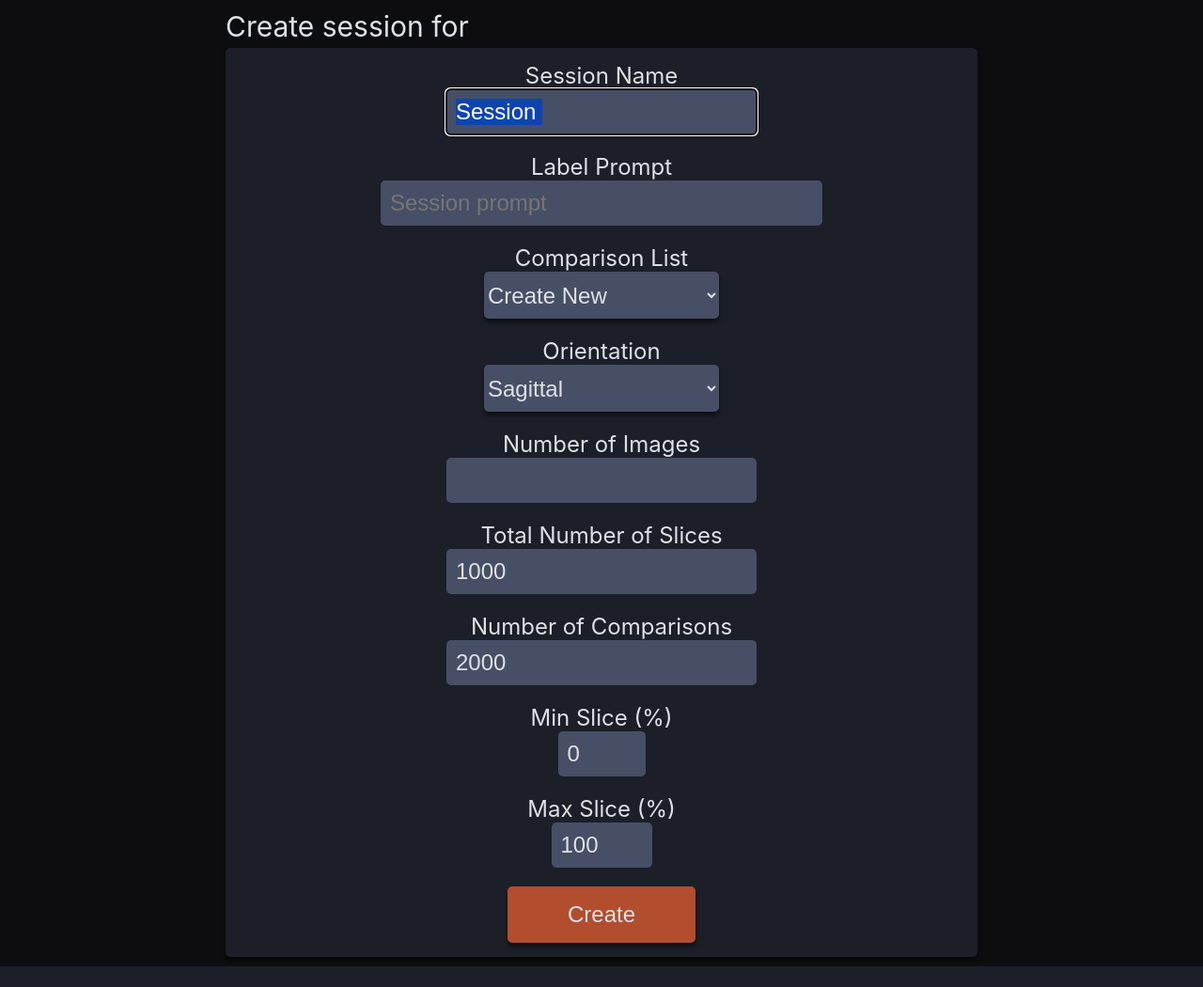
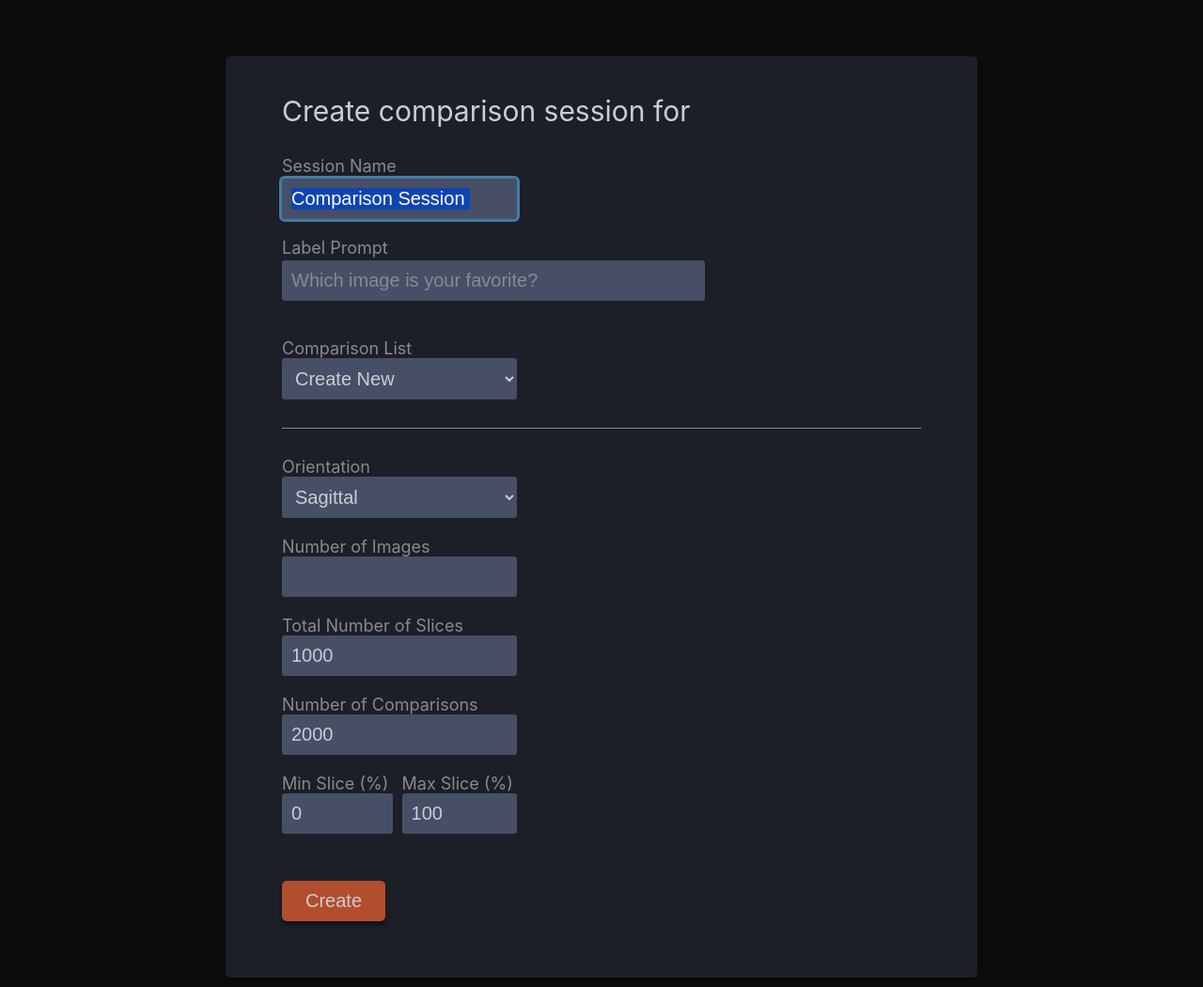
Before and after one commit to gsnlyd/SliceLabeler, a Flask app: template templates/create_comparison_session.html in a window 1280 px wide. Shown: the whole page at 94% size. Before the commit the page ends 1028 px from the top, so only its background shows below. Run offline with Flask 2, Linux system fonts and the light colour scheme; the template is opened without the code that fills it: values that come from a table or form of the project are taken from there, others are empty.

Commit message:
Redesign forms

```diff
--- a/application.py
+++ b/application.py
@@ -5,7 +5,7 @@ from flask import Flask, redirect, url_for, render_template, abort, request, jso
 from wtforms.validators import NumberRange
 
 import backend
-from forms import CreateCategoricalSessionForm, CreateComparisonSessionForm
+from forms import CreateCategoricalSessionForm, CreateComparisonSessionForm, ComparisonNumberRange
 from model import db
 
 application = Flask(__name__)
@@ -177,13 +177,13 @@ def create_comparison_session(dataset_name: str):
     for li in comparison_lists:
         form.comparison_list.choices.append((li, li))
 
-    form.image_count.validators.append(NumberRange(min=1, max=total_image_count,
-                                                   message='Must be between %(min)s and %(max)s (the dataset size).'))
+    form.image_count.validators.append(ComparisonNumberRange(
+        min=1, max=total_image_count, message='Must be between %(min)s and %(max)s (the dataset size).'))
 
     if form.validate_on_submit():
         if form.session_name.data in [se.session_name for se in current_sessions]:
             form.session_name.errors.append('Session name already in use.')
-        elif form.min_slice_percent.data >= form.max_slice_percent.data:
+        elif form.comparison_list.data == 'create' and form.min_slice_percent.data >= form.max_slice_percent.data:
             form.max_slice_percent.errors.append('Max must be greater than min.')
         else:
             slice_type = backend.SliceType[form.slice_type.data]
--- a/forms.py
+++ b/forms.py
@@ -8,32 +8,52 @@ LENGTH_MESSAGE = 'Length must be between %(min)d and %(max)d.'
 class CreateCategoricalSessionForm(FlaskForm):
     session_name = StringField('Session Name',
                                validators=[Length(3, 100, LENGTH_MESSAGE)],
-                               render_kw={'placeholder': 'Session name'})
+                               render_kw={'placeholder': 'My Session'})
     prompt = StringField('Label Prompt',
-                         validators=[Length(1, 100, LENGTH_MESSAGE)],
-                         render_kw={'placeholder': 'Session prompt'})
-    label_values = StringField('Label Values',
+                         validators=[Length(0, 100, LENGTH_MESSAGE)],
+                         render_kw={'placeholder': 'What do you think of this image?'})
+    label_values = StringField('Label Options',
                                validators=[Length(1, 100, LENGTH_MESSAGE)],
-                               render_kw={'placeholder': 'Session labels (comma-separated)'})
+                               render_kw={'placeholder': 'Amazing, Unremarkable, Boring'})
     submit_button = SubmitField('Create')
+
+
+class ComparisonNumberRange(NumberRange):
+    def __init__(self, *args, **kwargs):
+        super().__init__(*args, **kwargs)
+
+    def __call__(self, form, field):
+        # Only validate comparison list fields if a comparison list is actually being created
+        if form.comparison_list.data == 'create':
+            super().__call__(form, field)
 
 
 class CreateComparisonSessionForm(FlaskForm):
     session_name = StringField('Session Name',
                                validators=[Length(3, 100, LENGTH_MESSAGE)],
-                               render_kw={'placeholder': 'Session name'})
+                               render_kw={'placeholder': 'My Session'})
     prompt = StringField('Label Prompt',
-                         validators=[Length(1, 100, LENGTH_MESSAGE)],
-                         render_kw={'placeholder': 'Session prompt'})
+                         validators=[Length(0, 100, LENGTH_MESSAGE)],
+                         render_kw={'placeholder': 'Which image is your favorite?'})
     comparison_list = SelectField('Comparison List', choices=[('create', 'Create New')])
     slice_type = SelectField('Orientation', choices=[('SAGITTAL', 'Sagittal'),
                                                      ('CORONAL', 'Coronal'),
                                                      ('AXIAL', 'Axial')])
     image_count = IntegerField('Number of Images')
-    slice_count = IntegerField('Total Number of Slices', validators=[NumberRange(min=2)])
-    comparison_count = IntegerField('Number of Comparisons', validators=[NumberRange(min=1)])
-    min_slice_percent = IntegerField('Min Slice (%)', validators=[NumberRange(min=0, max=99)],
-                                     render_kw={'placeholder': 'Min slice (%)'})
-    max_slice_percent = IntegerField('Max Slice (%)', validators=[NumberRange(min=1, max=100)],
-                                     render_kw={'placeholder': 'Max slice (%)'})
+
+    slice_count = IntegerField('Total Number of Slices', validators=[ComparisonNumberRange(min=2)],
+                               render_kw={'placeholder': 1000,
+                                          'value': 1000})
+
+    comparison_count = IntegerField('Number of Comparisons', validators=[ComparisonNumberRange(min=1)],
+                                    render_kw={'placeholder': 2000,
+                                               'value': 2000})
+
+    min_slice_percent = IntegerField('Min Slice (%)', validators=[ComparisonNumberRange(min=0, max=99)],
+                                     render_kw={'placeholder': 0,
+                                                'value': 0})
+
+    max_slice_percent = IntegerField('Max Slice (%)', validators=[ComparisonNumberRange(min=1, max=100)],
+                                     render_kw={'placeholder': 100,
+                                                'value': 100})
     submit_button = SubmitField('Create')
--- a/static/css/styles.css
+++ b/static/css/styles.css
@@ -15,13 +15,17 @@ body {
 
     --color-dark-orange: #B24D2E;
     --color-light-orange: #FF6C3F;
+    --color-transparent-orange: rgba(255, 108, 63, 0.5);
     --color-blue: #60BAF2;
+    --color-transparent-blue: rgba(96, 186, 242, 0.6);
     --color-red: #ED2D30;
 
-    --text-c1: #DEE2E5;
-    --text-c2: #888A8C;
+    --text-c1: #CCCDD2;
+    --text-c2: #ACADAF;
+    --text-c3: #888A8C;
 
     --b-radius: 5px;
+    --b-radius-sm: 3px;
 }
 
 
@@ -39,17 +43,17 @@ body {
 }
 
 .text-xs {
-    font-size: 16px;
+    font-size: 14px;
     color: var(--text-c1);
 }
 
 .text-s {
-    font-size: 20px;
+    font-size: 18px;
     color: var(--text-c1);
 }
 
 .text-m {
-    font-size: 24px;
+    font-size: 20px;
     color: var(--text-c1);
 }
 
@@ -68,6 +72,10 @@ body {
     color: var(--text-c1);
 }
 
+.underline {
+    text-decoration: underline;
+}
+
 
 .text-link {
     text-decoration: none;
@@ -83,8 +91,15 @@ body {
     text-decoration: underline;
 }
 
+.text-light-gray {
+    color: var(--text-c2);
+}
+
 .text-gray {
-    color: gray;
+    color: var(--text-c3);
+}
+::placeholder {
+    color: var(--text-c3);
 }
 
 .text-orange {
@@ -185,6 +200,10 @@ body {
     margin: 10px auto;
 }
 
+.container-offset {
+    margin-top: 60px;
+}
+
 
 .datasets-list {
     margin-top: 20px;
@@ -250,47 +269,94 @@ body {
 }
 
 
+.create-form-container {
+    margin-top: 4px;
+    padding: 40px 60px;
+}
 
-.card-form {
-    margin-top: 5px;
+.form {
+    margin: 10px auto;
 
     display: flex;
     flex-direction: column;
     justify-content: flex-start;
-    align-items: center;
+    align-items: start;
 }
 
-.card-form input.disabled, .card-form select.disabled {
+.form input.disabled, .form select.disabled {
     filter: brightness(0.6);
     cursor: not-allowed;
 }
 
-.form-input {
-    margin-bottom: 20px;
+.form-section {
+    padding: 10px 0;
+    width: 100%;
+}
+.form-section.hidden {
+    display: none;
+}
+.form-section-border {
+    padding-top: 20px;
+    margin-top: 10px;
+    border-top: 1px solid var(--text-c3);
+}
+.form-section-submit {
+    padding-top: 30px;
+}
+
+.form-line {
+    display: flex;
+    flex-direction: row;
+    justify-content: flex-start;
+    align-items: flex-start;
+}
+.form-line > * + * {
+    margin-left: 10px;
+}
+
+.form-group {
+    padding: 10px 0;
+}
+.form-group-lg {
+    width: 450px;
+}
+.form-group-md {
+    width: 250px;
+}
+.form-group-sm {
+    width: 125px;
+}
+.form-group-flex {
+    min-width: 0;
+    flex-grow: 1;
+}
+
+.form-label {
+    display: block;
+}
+
+.form-field {
+    margin-top: 3px;
+    display: block;
+}
+
+.form-input, .form-select {
+    width: 100%;
+    box-sizing: border-box;
+
     padding: 10px;
 
     border: none;
-    border-radius: var(--b-radius);
-
     background-color: var(--background-c3);
+    border-radius: var(--b-radius-sm);
 }
-
-.form-select {
-    width: 250px;
-    height: 50px;
-
-    margin-bottom: 20px;
-
-    border: 0;
-    background-color: var(--background-c3);
-    border-radius: var(--b-radius);
-
-    box-shadow: 0 4px 4px rgba(0, 0, 0, 0.5);
+.form-input:focus, .form-select:focus {
+    box-shadow: 0 0 0 3px var(--color-transparent-blue);
+    outline: 0;
 }
 
 .submit-button {
-    width: 200px;
-    height: 60px;
+    padding: 10px 25px;
 
     appearance: none;
     -webkit-appearance: none;
@@ -305,10 +371,13 @@ body {
     cursor: pointer;
 }
 .submit-button:hover {
-    filter: brightness(1.4);
+    filter: brightness(1.2);
 }
-.submit-button:active {
-    transform: scale(0.95);
+.submit-button:focus{
+    outline: 0;
+}
+.submit-button:active, .submit-button:focus {
+    box-shadow: 0  0 0 4px var(--color-transparent-orange);
 }
 
 
--- a/templates/create_comparison_session.html
+++ b/templates/create_comparison_session.html
@@ -1,61 +1,82 @@
 {% extends 'base.html' %}
-{% block title %}Create Comparison Session{% endblock %}
+{% import 'form_components.html' as form_components %}
+{% block title %}{{ dataset.name }}: New Comparison Session{% endblock %}
 {% block body %}
-    <div class="main-container-800">
-        <div class="text-l">Create session for {{ dataset.name }}</div>
-        <form class="card-form card" method="POST">
-            {% set text_field_sizes = [20, 30] %}
-            {% for field in [form.session_name, form.prompt] %}
-                {{ field.label(class_='text-m') }}
-                {% for error in field.errors %}
-                    <div class="text-s text-orange">{{ error }}</div>
-                {% endfor %}
-                {{ field(size=text_field_sizes[loop.index0], class='form-input text-m') }}
-            {% endfor %}
-            {{ form.comparison_list.label(class_='text-m') }}
-            {{ form.comparison_list(class_='form-select text-m') }}
-            {{ form.slice_type.label(class_='text-m') }}
-            {{ form.slice_type(class_='form-select text-m') }}
-            {% set number_field_defaults = [total_image_count, 1000, 2000, 0, 100] %}
-            {% for field in [form.image_count, form.slice_count, form.comparison_count, form.min_slice_percent, form.max_slice_percent] %}
-                {{ field.label(class_='text-m') }}
-                {% for error in field.errors %}
-                    <div class="text-s text-orange">{{ error }}</div>
-                {% endfor %}
-                {{ field(class_='form-input text-m', value=number_field_defaults[loop.index0]) }}
-            {% endfor %}
-            {{ form.submit_button(class_='text-m submit-button') }}
-        </form>
+    <div class="main-container-800 container-offset">
+        <div class="create-form-container card">
+            <div class="text-l">
+                <span class="">Create comparison session for</span>
+                <span class="weight-medium">{{ dataset.name }}</span>
+            </div>
+            <form class="form" method="POST">
+                <div class="form-section">
+                    <div class="form-group form-group-md">
+                        {{ form_components.label_and_errors(form.session_name) }}
+                        {{ form.session_name(class_='form-field form-input text-m') }}
+                    </div>
+                    <div class="form-group form-group-lg">
+                        {{ form_components.label_and_errors(form.prompt) }}
+                        {{ form.prompt(class_='form-field form-input text-m') }}
+                    </div>
+                </div>
+                <div class="form-section">
+                    <div class="form-group form-group-md">
+                        {{ form_components.label_and_errors(form.comparison_list) }}
+                        {{ form.comparison_list(class_='form-select text-m') }}
+                    </div>
+                </div>
+                <div class="form-section form-section-border" id="comparison-list-field-container">
+                    <div class="form-group form-group-md">
+                        {{ form_components.label_and_errors(form.slice_type) }}
+                        {{ form.slice_type(class_='form-select text-m') }}
+                    </div>
+                    <div class="form-group form-group-md">
+                        {{ form_components.label_and_errors(form.image_count) }}
+                        {{ form.image_count(class_='form-input text-m', value=total_image_count, placeholder=total_image_count) }}
+                    </div>
+                    <div class="form-group form-group-md">
+                        {{ form_components.label_and_errors(form.slice_count) }}
+                        {{ form.slice_count(class_='form-input text-m') }}
+                    </div>
+                    <div class="form-group form-group-md">
+                        {{ form_components.label_and_errors(form.comparison_count) }}
+                        {{ form.comparison_count(class_='form-input text-m') }}
+                    </div>
+                    <div class="form-line form-group-md">
+                        <div class="form-group form-group-flex">
+                            {{ form_components.label_and_errors(form.min_slice_percent) }}
+                            {{ form.min_slice_percent(class_='form-input text-m') }}
+                        </div>
+                        <div class="form-group form-group-flex">
+                            {{ form_components.label_and_errors(form.max_slice_percent) }}
+                            {{ form.max_slice_percent(class_='form-input text-m') }}
+                        </div>
+                    </div>
+                </div>
+                <div class="form-section form-section-submit">
+                    {{ form.submit_button(class_='text-m submit-button') }}
+                </div>
+            </form>
+        </div>
     </div>
     <script>
         const sessionNameInput = document.getElementById('session_name');
-        sessionNameInput.value = '{{ 'Session ' + (label_session_count + 1)|string }}'
+        sessionNameInput.value = '{{ 'Comparison Session ' + (label_session_count + 1)|string }}'
         sessionNameInput.focus();
         sessionNameInput.select();
+    </script>
+    <script>
+        const comparisonSelect = document.getElementById('comparison_list')
+        const comparisonListContainer = document.getElementById('comparison-list-field-container');
 
-        const comparisonSelect = document.getElementById('comparison_list')
-        const optionalFields = [
-            document.getElementById('slice_type'),
-            document.getElementById('image_count'),
-            document.getElementById('slice_count'),
-            document.getElementById('comparison_count'),
-            document.getElementById('min_slice_percent'),
-            document.getElementById('max_slice_percent')
-        ];
         function updateFields() {
-            for (const field of optionalFields) {
-                if (comparisonSelect.value === 'create') {
-                    field.classList.remove('disabled');
-                }
-                else {
-                    field.classList.add('disabled');
-                }
-                console.log(field, comparisonSelect.value);
-            }
+            comparisonListContainer.classList.toggle('hidden', comparisonSelect.value !== 'create')
         }
+
         comparisonSelect.addEventListener('change', ev => {
             updateFields();
         });
+
         updateFields();
     </script>
 {% endblock %}
--- /dev/null
+++ b/templates/form_components.html
@@ -0,0 +1,6 @@
+{% macro label_and_errors(field) %}
+    {{ field.label(class_='form-label text-s text-gray') }}
+    {% for error in field.errors %}
+        <div class="text-xs text-orange">{{ error }}</div>
+    {% endfor %}
+{% endmacro %}
```
Also changed, not shown: templates/create_categorical_session.html (+31 -15 lines).
